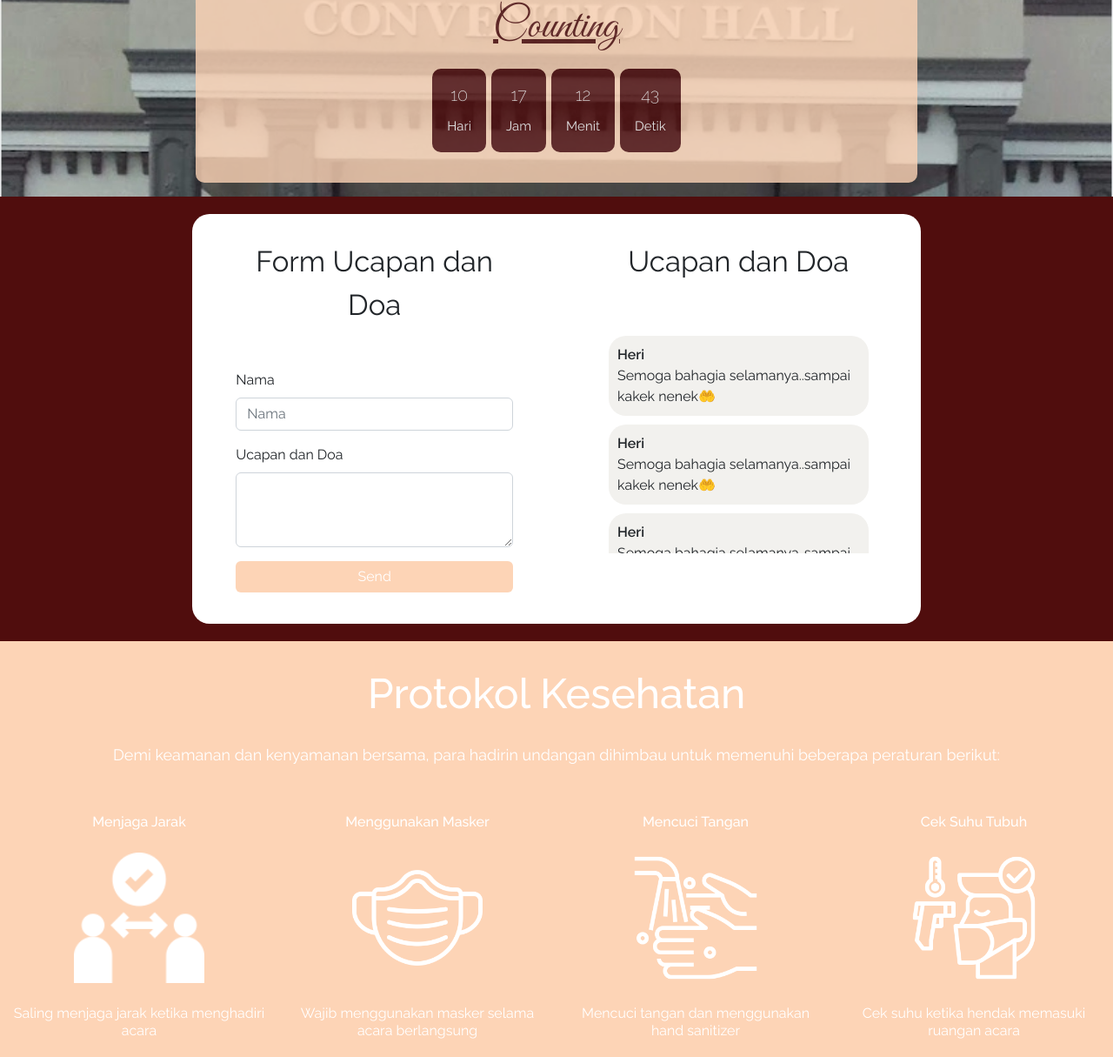
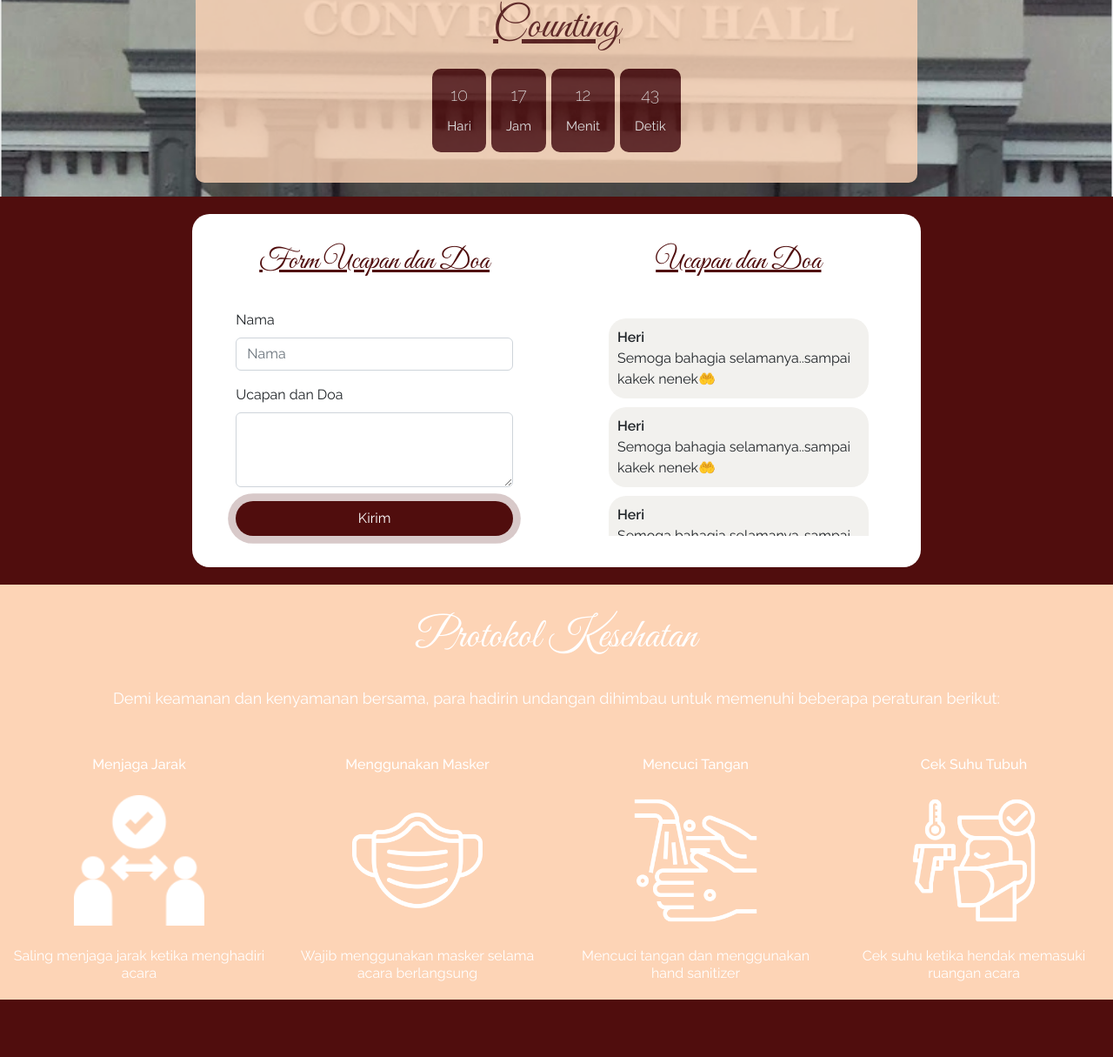
Before and after one commit to Kausa-Studio/mbekrabbi, a PHP site: page / in a window 1280 px wide. Shown: the part 2143-3358 px from the top of the page at 87% size. After the commit the page ends 3292 px from the top, so only its background shows below. Run offline with PHP 8.4, Linux system fonts and the light colour scheme.

Commit message:
form ucapan doa tambahan
form ucapan doa tambahan

```diff
--- a/bootstrap/css/custom.css
+++ b/bootstrap/css/custom.css
@@ -282,18 +282,32 @@
 
 }
 .title-undangan{
-    font-family: 'Raleway', sans-serif;
+    font-family: 'Great Vibes', cursive;
     font-weight: 400;
     font-size: 33px;
     align-items: center;
     margin-top: 30px;
-    margin-bottom: 50px;
+    margin-bottom: 30px;
+    color: #500d0d;
+    text-decoration: underline;
+    text-decoration-color: #500d0d;
     text-align: center;
 }
 .btn-send{
-    background-color: #FDD4B6;
     border: none;
+    background-color: #500d0d;
+    color: #fff;
+    height: 40px;
+    border-radius: 60px;
+    font-size: 16px;
+    cursor: pointer;
+    animation: glowingbtn 1s infinite;
+    transition: 0.6s;
     margin-bottom: 20px;
+}
+.btn-send:hover{
+    border: none;
+    background-color: #380909 !important;
 }
 
 /*Page 5*/
@@ -301,9 +315,10 @@
     background-color: #FDD4B6;
 }
 .title-protocol{
-    font-family: 'Raleway', sans-serif;
+    font-family: 'Great Vibes', cursive;
     font-weight: 500;
     font-size: 48px;
+    color: #500d0d;
     line-height: 1.25em;
     text-align: center;
     padding-top: 30px;
--- a/index.html
+++ b/index.html
@@ -135,7 +135,7 @@
           </div>
           <div class="mb-3">
             <div class="d-grid gap-2">
-              <button type="submit" class="btn btn-primary btn-send" type="button">Send</button>
+              <button type="submit" class="btn btn-primary btn-send" type="button">Kirim</button>
             </div>
           </div>
 
```
